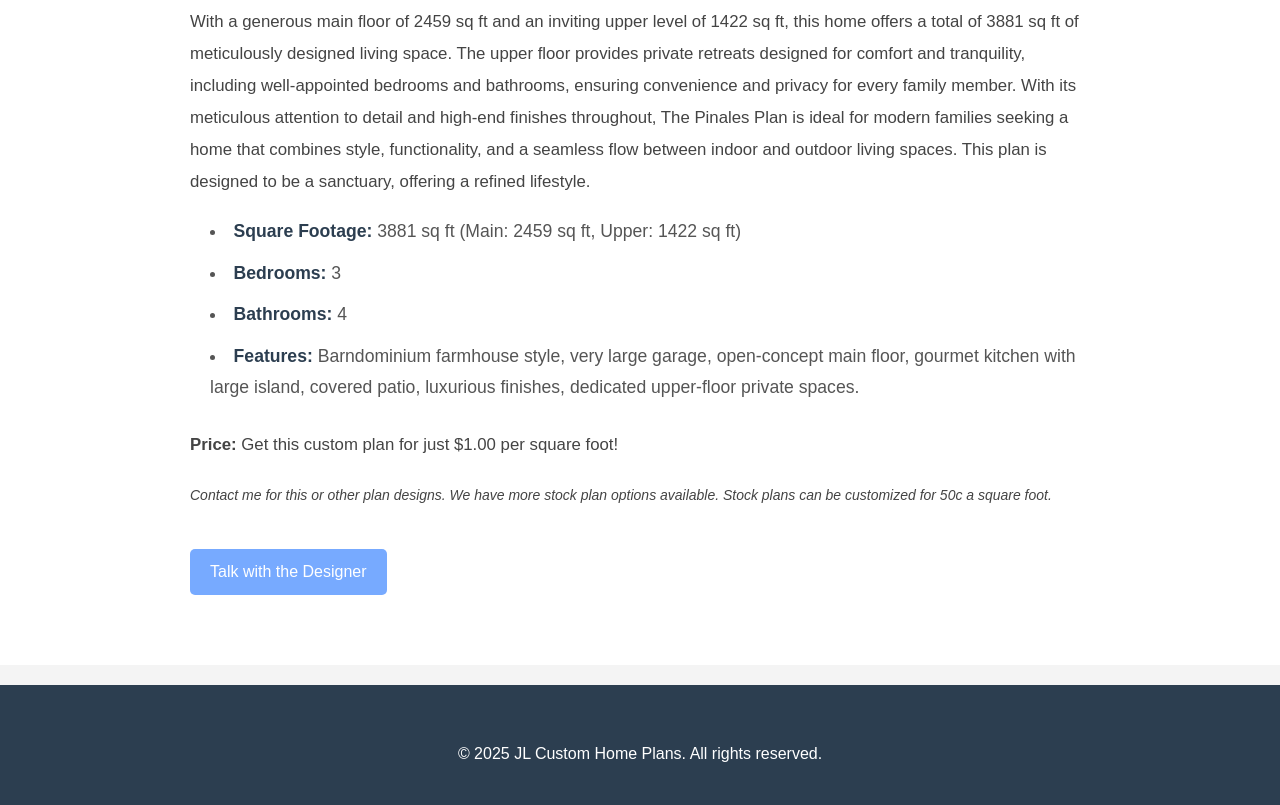
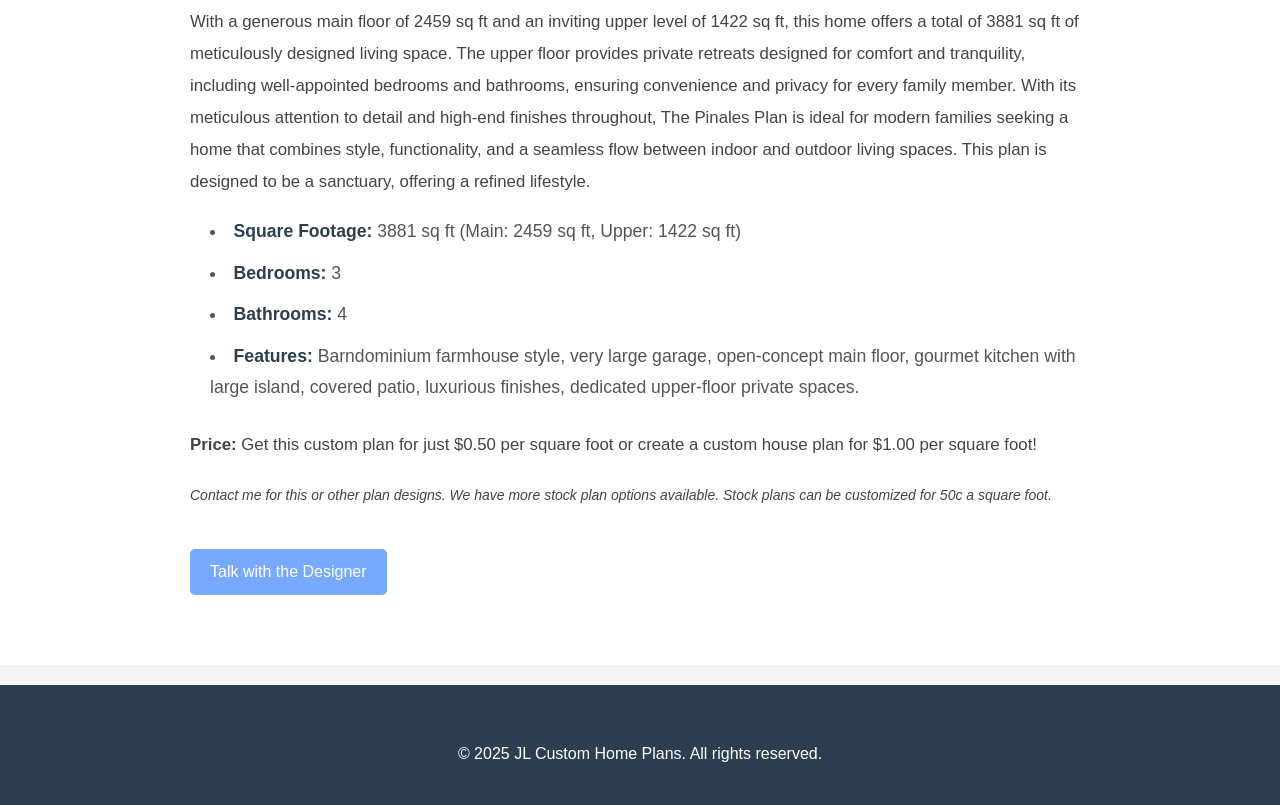
Before and after one commit to devbydesign/Jlhomedesigns, a website: page house-plan-pinales.html in a window 1280 px wide. Shown: the part 1798-2603 px from the top of the page. Drawn offline with Linux system fonts and the light colour scheme.

Commit message:
Update house-plan-pinales.html

```diff
--- a/house-plan-pinales.html
+++ b/house-plan-pinales.html
@@ -46,7 +46,7 @@
                 <li><strong>Bathrooms:</strong> 4</li>
                 <li><strong>Features:</strong> Barndominium farmhouse style, very large garage, open-concept main floor, gourmet kitchen with large island, covered patio, luxurious finishes, dedicated upper-floor private spaces.</li>
             </ul>
-            <p><strong>Price:</strong> Get this custom plan for just $1.00 per square foot!</p>
+            <p><strong>Price:</strong> Get this custom plan for just $0.50 per square foot or create a custom house plan for $1.00 per square foot!</p>
             <p><small><em>Contact me for this or other plan designs. We have more stock plan options available. Stock plans can be customized for 50c a square foot.</em></small></p>
             <a href="contact.html" class="btn">Talk with the Designer</a>
         </div>
```
